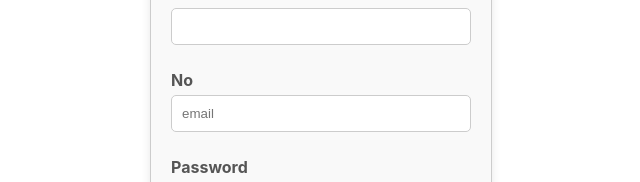
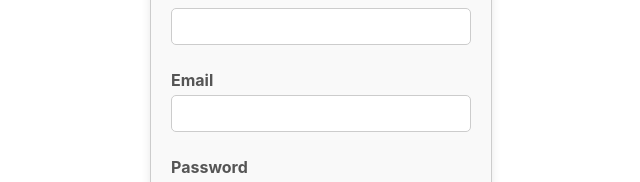
Before and after one commit to kunika18/React-Project-Group-4-SET1, a React (Create React App) app: page /signup in a window 1280 px wide. Shown: the part 285-467 px from the top of the page, without its empty margins (319-959 px from the left). Built offline with nearby package versions, Linux system fonts and the light colour scheme.

Commit message:
revert changes

```diff
--- a/src/Components/signup.js
+++ b/src/Components/signup.js
@@ -26,8 +26,8 @@ export const Signup =()=> {
           <input type="text" name="username" />
         </label>
         <label>
-          No
-          <input type="text" name="email" placeholder="email" />
+         Email
+          <input type="text" name="email" />
         </label>
 
         <label>
```
